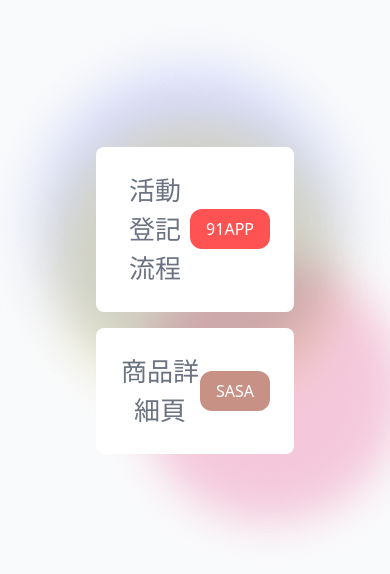
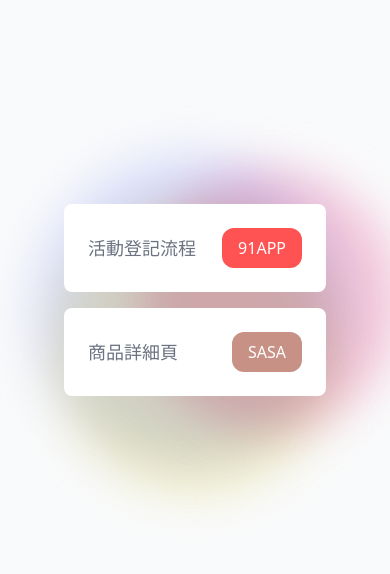
Before and after one commit to chloe7303/91APP_Cowork_Project, a React (Create React App) app: page / in a window 390 px wide. Shown: the part 122-696 px from the top of the page. Built offline with nearby package versions, Linux system fonts and the light colour scheme.

Commit message:
fix home page rwd

```diff
--- a/src/HomePage.tsx
+++ b/src/HomePage.tsx
@@ -8,12 +8,14 @@ const HomePage = () => {
         <div className="absolute top-0 -left-10 w-72 h-72 bg-[#cad0fc] rounded-full mix-blend-multiply filter blur-xl opacity-70 animate-blob"></div>
         <div className="absolute top-0 -right-4 w-72 h-72 bg-[#f9f2b1] rounded-full mix-blend-multiply filter blur-xl opacity-70 animate-blob animation-delay-2000"></div>
         <div className="absolute -bottom-8 left-20 w-72 h-72 bg-[#f8b6d0] rounded-full mix-blend-multiply filter blur-xl opacity-70 animate-blob animation-delay-4000"></div>
-        <div className="m-8 relative space-y-4">
+        <div className="md:m-8 relative space-y-4">
           <button
             className="w-full p-6 bg-white rounded-lg flex items-center justify-between"
             onClick={() => navigate("/activity")}
           >
-            <div className="text-gray-500 text-[26px]">活動登記流程</div>
+            <div className="text-gray-500 text-[18px] md:text-[26px]">
+              活動登記流程
+            </div>
             <div className="px-4 py-2 rounded-xl bg-[#FF5353] text-light">
               91APP
             </div>
@@ -22,7 +24,9 @@ const HomePage = () => {
             className="w-full p-6 bg-white rounded-lg flex items-center justify-between"
             onClick={() => navigate("/products")}
           >
-            <div className="text-gray-500 text-[26px]">商品詳細頁</div>
+            <div className="text-gray-500 text-[18px] md:text-[26px]">
+              商品詳細頁
+            </div>
             <div className="px-4 py-2 rounded-xl bg-[#C89185] text-light">
               SASA
             </div>
```
